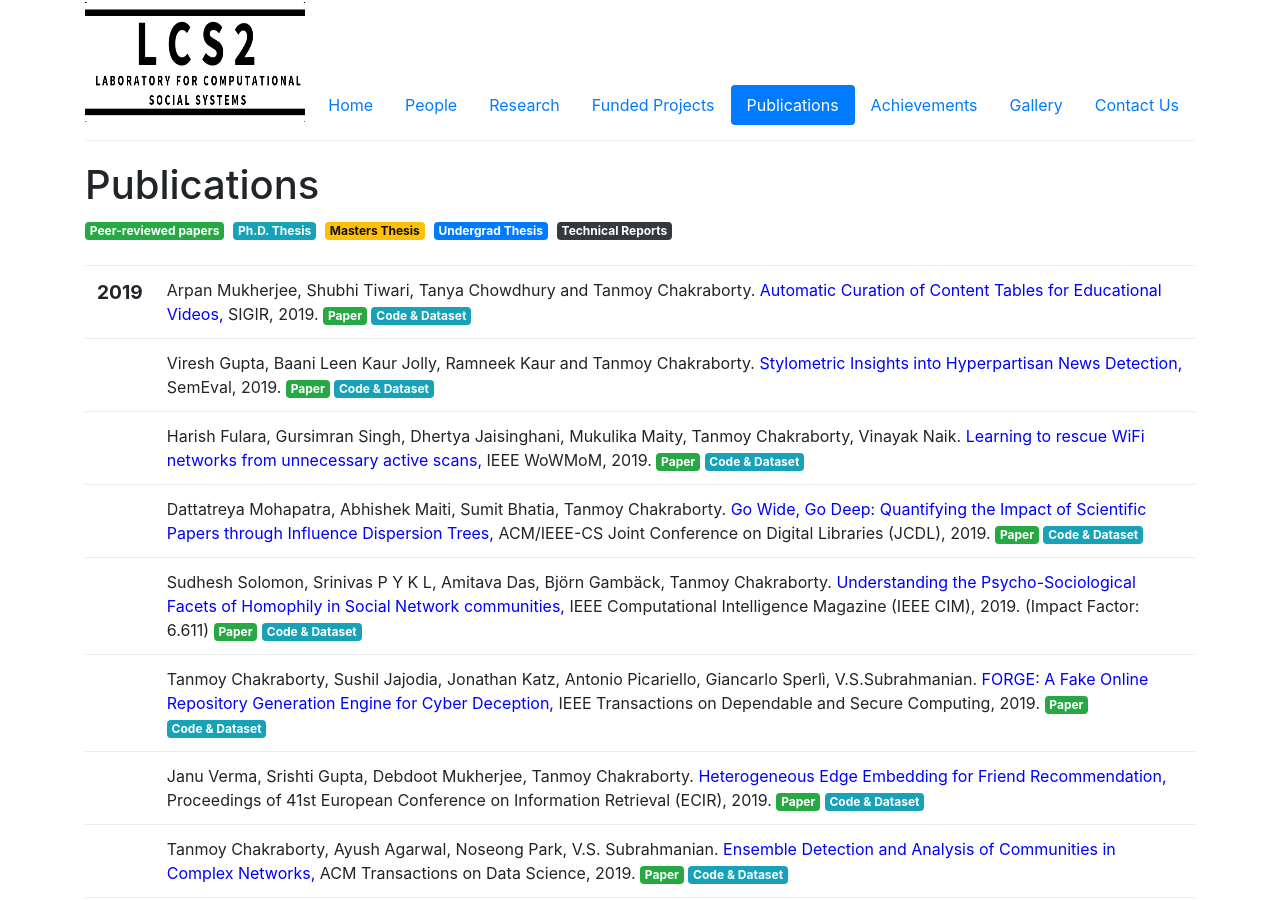
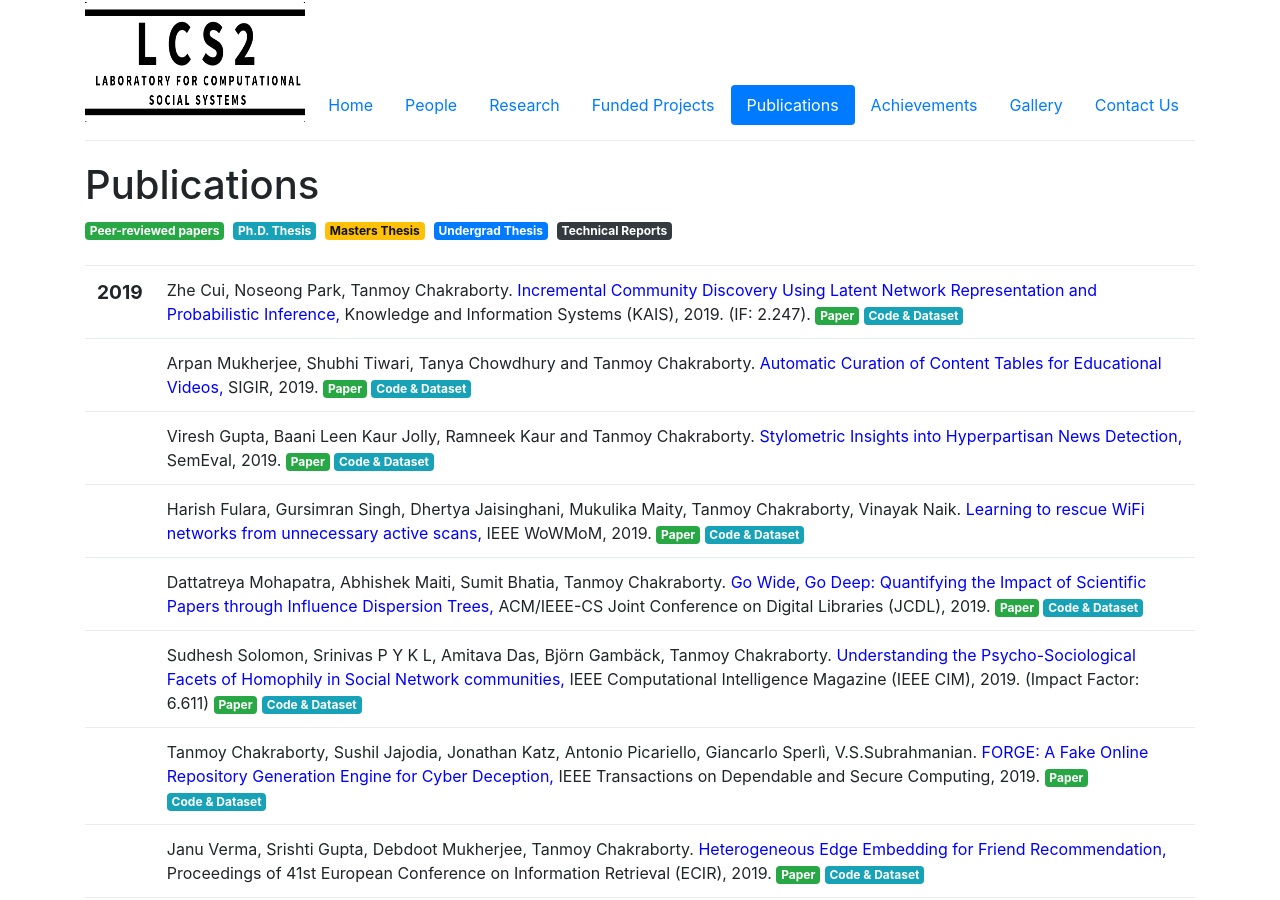
Before and after one commit to LCS2-IIITD/webpage, a Jekyll site: the page built from publications.html, in a window 1280 px wide and 900 px high. Built offline with Jekyll 4.4.1, drawn with Linux system fonts in a browser that asks for light colours.

Commit message:
Added KAIS Journal

```diff
--- a/_includes/pubs.html
+++ b/_includes/pubs.html
@@ -17,6 +17,23 @@
 			<td>
 				<span class="date">
 					<big><strong>2019</strong></big><br />
+				</span>
+			</td>
+			<td class="publication">
+				<!--<span class="pubtitle">
+					<a href="https://www.asdfasdf.asdfasdf.asdfasdfads">[PDF]</a>
+					<a href="https://www.asdfasdf.asdfasdf.asdfasdfads">[Code]</a>
+					<a href="https://www.asdfasdf.asdfasdf.asdfasdfads">[Dataset]</a>
+				</span><br />-->
+				Zhe Cui, Noseong Park, Tanmoy Chakraborty. <font color="blue">Incremental Community Discovery Using Latent Network Representation and Probabilistic Inference,</font> Knowledge and Information Systems (KAIS), 2019. (IF: 2.247). <a href="#" style="text-decoration: none"><span class="badge badge-success">Paper</span>&nbsp;</a><a href="#" style="text-decoration: none"><span class="badge badge-info">Code & Dataset</span></a>
+				<span class="links">
+				</span>
+			</td>
+			</tr>
+			<tr>
+			<td>
+				<span class="date">
+					<!-- <big><strong>2019</strong></big><br /> -->
 				</span>
 			</td>
 			<td class="publication">
```
Also changed, not shown: _posts/2019-04-22-KAIS.md (added, +6 -0 lines), 5 other files.
